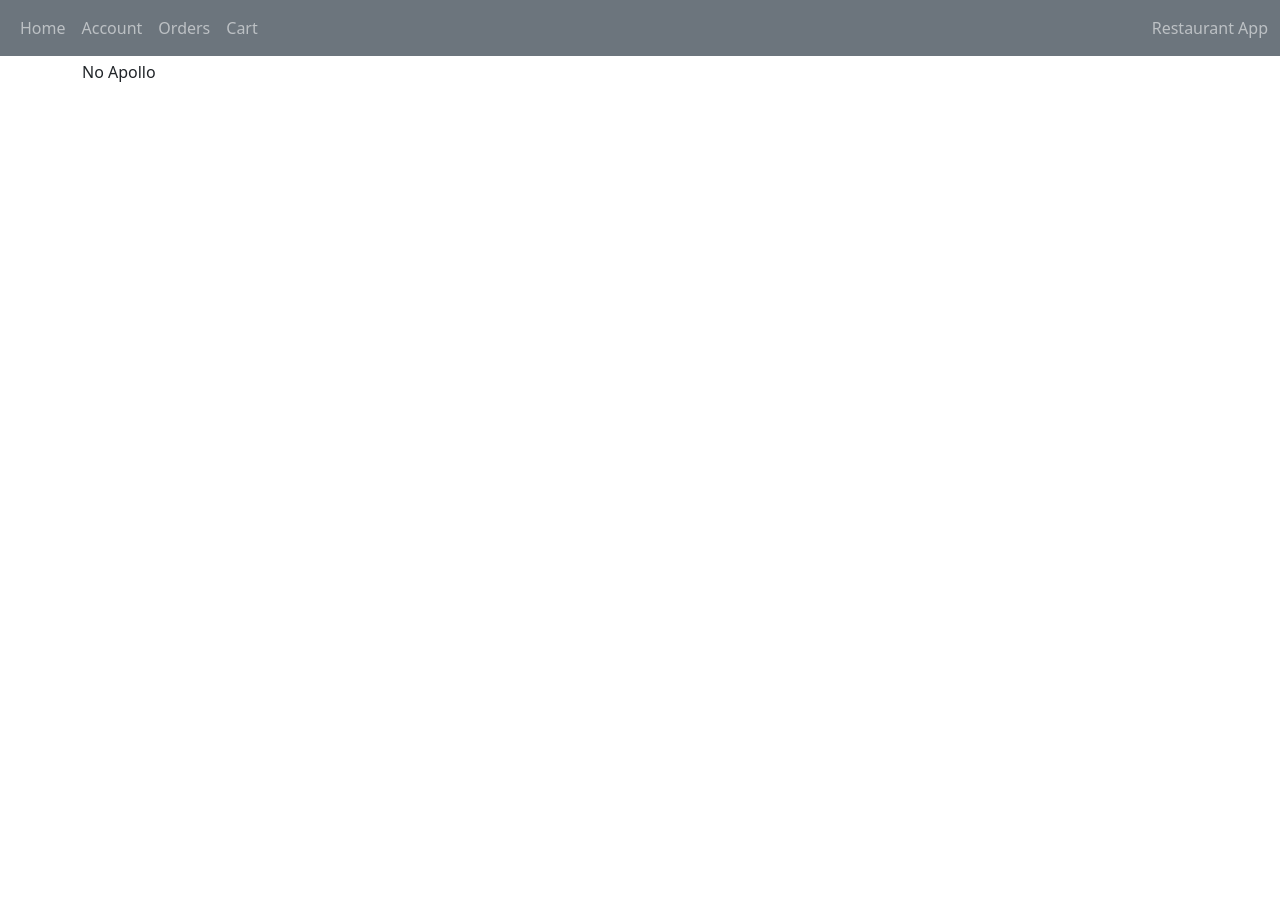
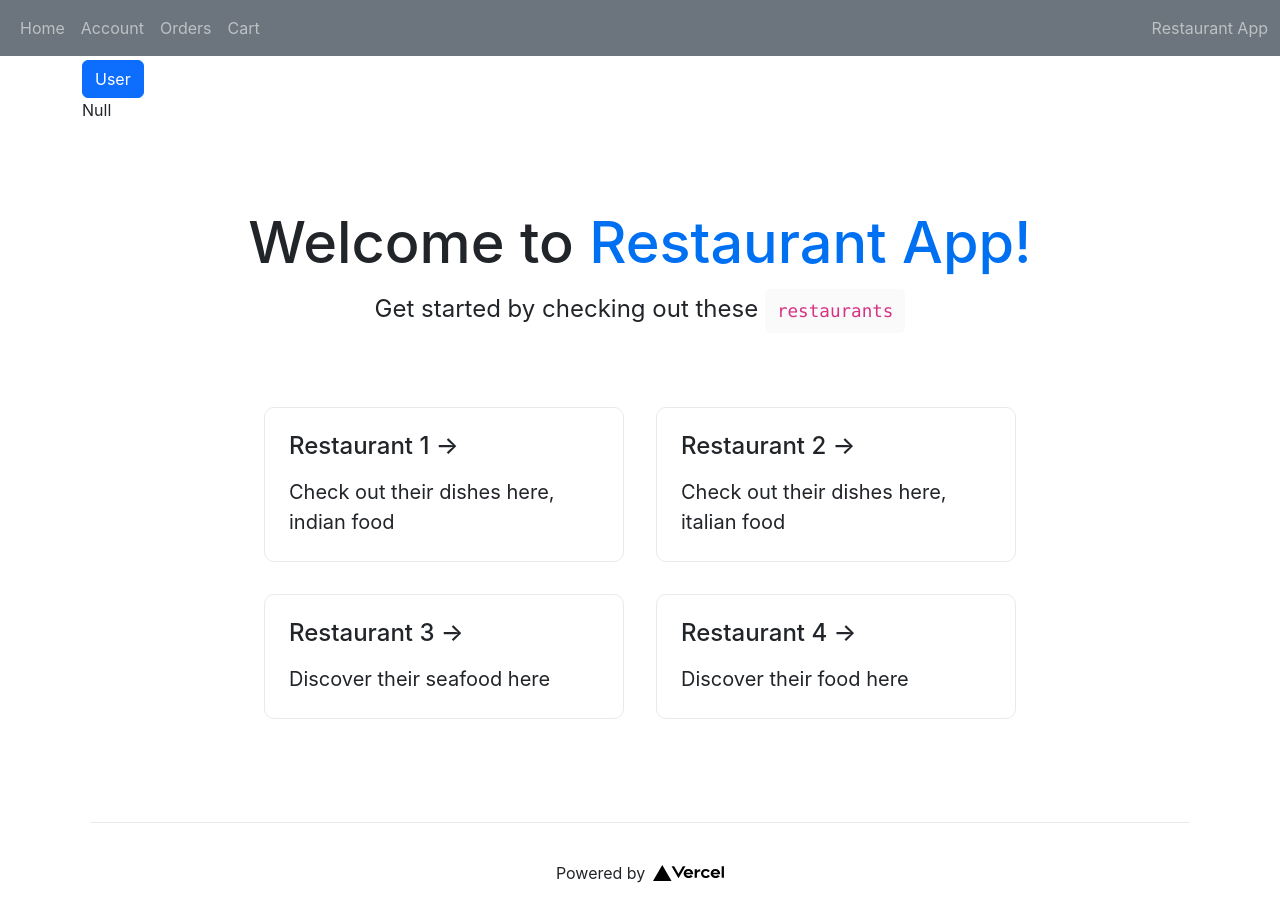
Before and after one commit to jtpearson95/capstone17-frontend, a Next.js app: page / in a window 1280 px wide. Before the commit the page ends 800 px from the top, so only its background shows below. Built offline with nearby package versions, Linux system fonts and the light colour scheme.

Commit message:
with depth

```diff
--- a/pages/index.js
+++ b/pages/index.js
@@ -8,13 +8,13 @@ import { Button } from 'reactstrap';
 
 function Home() {
 
-const STRAPI_URL = process.env.STRAPI_URL || "https://capstone17-3fc1d2cfc034.herokuapp.com";
+const STRAPI_URL = process.env.STRAPI_URL || "http://localhost:1337";
 console.log(`URL: ${STRAPI_URL}`);
 
 const [query, setQuery] = useState("");
 const link = new HttpLink({ uri: `${STRAPI_URL}/graphql`})
 const cache = new InMemoryCache()
-//const client = new ApolloClient({link,cache});
+const client = new ApolloClient({link,cache});
 
 const { user, setUser } = useContext(MyContext);
 const router = useRouter();
@@ -25,133 +25,133 @@ const goToUser = () => {
 };
 
   return (
-    <div>No Apollo</div>
-  //   <ApolloProvider client={client}>
-  //     <Button color="primary" onClick={goToUser}>
-  //   User
-  // </Button>
-  //     <div>{user}</div>
-  //        <div className={styles.container}>
+    // <div>No Apollo</div>
+    <ApolloProvider client={client}>
+      <Button color="primary" onClick={goToUser}>
+    User
+  </Button>
+      <div>{user}</div>
+         <div className={styles.container}>
 
-  //     <main>
-  //       <h1 className={styles.title}>
-  //         Welcome to <a>Restaurant App!</a>
-  //       </h1>
+      <main>
+        <h1 className={styles.title}>
+          Welcome to <a>Restaurant App!</a>
+        </h1>
 
-  //       <p className={styles.description}>
-  //         Get started by checking out these <code>restaurants</code>
-  //       </p>
+        <p className={styles.description}>
+          Get started by checking out these <code>restaurants</code>
+        </p>
 
-  //       <div className={styles.grid}>
-  //         <a href="https://nextjs.org/docs" className={styles.card}>
-  //           <h3>Restaurant 1 &rarr;</h3>
-  //           <p>Check out their dishes here, indian food</p>
-  //         </a>
+        <div className={styles.grid}>
+          <a href="https://nextjs.org/docs" className={styles.card}>
+            <h3>Restaurant 1 &rarr;</h3>
+            <p>Check out their dishes here, indian food</p>
+          </a>
 
-  //         <a href="https://nextjs.org/learn" className={styles.card}>
-  //           <h3>Restaurant 2 &rarr;</h3>
-  //           <p>Check out their dishes here, italian food</p>
-  //         </a>
+          <a href="https://nextjs.org/learn" className={styles.card}>
+            <h3>Restaurant 2 &rarr;</h3>
+            <p>Check out their dishes here, italian food</p>
+          </a>
 
-  //         <a
-  //           href="https://github.com/vercel/next.js/tree/canary/examples"
-  //           className={styles.card}
-  //         >
-  //           <h3>Restaurant 3 &rarr;</h3>
-  //           <p>Discover their seafood here</p>
-  //         </a>
+          <a
+            href="https://github.com/vercel/next.js/tree/canary/examples"
+            className={styles.card}
+          >
+            <h3>Restaurant 3 &rarr;</h3>
+            <p>Discover their seafood here</p>
+          </a>
 
-  //         <a
-  //           href="https://vercel.com/import?filter=next.js&utm_source=create-next-app&utm_medium=default-template&utm_campaign=create-next-app"
-  //           className={styles.card}
-  //         >
-  //           <h3>Restaurant 4 &rarr;</h3>
-  //           <p>
-  //             Discover their food here
-  //           </p>
-  //         </a>
-  //       </div>
-  //     </main>
+          <a
+            href="https://vercel.com/import?filter=next.js&utm_source=create-next-app&utm_medium=default-template&utm_campaign=create-next-app"
+            className={styles.card}
+          >
+            <h3>Restaurant 4 &rarr;</h3>
+            <p>
+              Discover their food here
+            </p>
+          </a>
+        </div>
+      </main>
 
-  //     <footer>
-  //       <a
-  //         href="https://vercel.com?utm_source=create-next-app&utm_medium=default-template&utm_campaign=create-next-app"
-  //         target="_blank"
-  //         rel="noopener noreferrer"
-  //       >
-  //         Powered by{' '}
-  //         <img src="/vercel.svg" alt="Vercel" className={styles.logo} />
-  //       </a>
-  //     </footer>
+      <footer>
+        <a
+          href="https://vercel.com?utm_source=create-next-app&utm_medium=default-template&utm_campaign=create-next-app"
+          target="_blank"
+          rel="noopener noreferrer"
+        >
+          Powered by{' '}
+          <img src="/vercel.svg" alt="Vercel" className={styles.logo} />
+        </a>
+      </footer>
 
-  //     <style jsx>{`
-  //       main {
-  //         padding: 5rem 0;
-  //         flex: 1;
-  //         display: flex;
-  //         flex-direction: column;
-  //         justify-content: center;
-  //         align-items: center;
-  //       }
-  //       footer {
-  //         width: 100%;
-  //         height: 100px;
-  //         border-top: 1px solid #eaeaea;
-  //         display: flex;
-  //         justify-content: center;
-  //         align-items: center;
-  //       }
-  //       footer img {
-  //         margin-left: 0.5rem;
-  //       }
-  //       footer a {
-  //         display: flex;
-  //         justify-content: center;
-  //         align-items: center;
-  //         text-decoration: none;
-  //         color: inherit;
-  //       }
-  //       code {
-  //         background: #fafafa;
-  //         border-radius: 5px;
-  //         padding: 0.75rem;
-  //         font-size: 1.1rem;
-  //         font-family:
-  //           Menlo,
-  //           Monaco,
-  //           Lucida Console,
-  //           Liberation Mono,
-  //           DejaVu Sans Mono,
-  //           Bitstream Vera Sans Mono,
-  //           Courier New,
-  //           monospace;
-  //       }
-  //     `}</style>
+      <style jsx>{`
+        main {
+          padding: 5rem 0;
+          flex: 1;
+          display: flex;
+          flex-direction: column;
+          justify-content: center;
+          align-items: center;
+        }
+        footer {
+          width: 100%;
+          height: 100px;
+          border-top: 1px solid #eaeaea;
+          display: flex;
+          justify-content: center;
+          align-items: center;
+        }
+        footer img {
+          margin-left: 0.5rem;
+        }
+        footer a {
+          display: flex;
+          justify-content: center;
+          align-items: center;
+          text-decoration: none;
+          color: inherit;
+        }
+        code {
+          background: #fafafa;
+          border-radius: 5px;
+          padding: 0.75rem;
+          font-size: 1.1rem;
+          font-family:
+            Menlo,
+            Monaco,
+            Lucida Console,
+            Liberation Mono,
+            DejaVu Sans Mono,
+            Bitstream Vera Sans Mono,
+            Courier New,
+            monospace;
+        }
+      `}</style>
 
-  //     <style jsx global>{`
-  //       html,
-  //       body {
-  //         padding: 0;
-  //         margin: 0;
-  //         font-family:
-  //           -apple-system,
-  //           BlinkMacSystemFont,
-  //           Segoe UI,
-  //           Roboto,
-  //           Oxygen,
-  //           Ubuntu,
-  //           Cantarell,
-  //           Fira Sans,
-  //           Droid Sans,
-  //           Helvetica Neue,
-  //           sans-serif;
-  //       }
-  //       * {
-  //         box-sizing: border-box;
-  //       }
-  //     `}</style>
-  //   </div>
-  //   </ApolloProvider>
+      <style jsx global>{`
+        html,
+        body {
+          padding: 0;
+          margin: 0;
+          font-family:
+            -apple-system,
+            BlinkMacSystemFont,
+            Segoe UI,
+            Roboto,
+            Oxygen,
+            Ubuntu,
+            Cantarell,
+            Fira Sans,
+            Droid Sans,
+            Helvetica Neue,
+            sans-serif;
+        }
+        * {
+          box-sizing: border-box;
+        }
+      `}</style>
+    </div>
+    </ApolloProvider>
   );
 }
 
--- a/pages/orders.js
+++ b/pages/orders.js
@@ -5,7 +5,7 @@ import { GET_RESTAURANTS } from "../graphql/queries";
 import styles from "../styles/Home.module.css";
 import { Col, CardImg, Row } from "reactstrap";
 
-const STRAPI_URL = process.env.STRAPI_URL || "https://capstone17-3fc1d2cfc034.herokuapp.com";
+const STRAPI_URL = process.env.STRAPI_URL || "http://localhost:1337";
 
 export default function Home({ restaurants }) {
   console.log(restaurants);
@@ -27,7 +27,7 @@ export default function Home({ restaurants }) {
                     <CardImg
                       top={true}
                       style={{ height: 200 }}
-                      src={`${STRAPI_URL}/${val.attributes.image.data.attributes.url}`}
+                      src={`${STRAPI_URL}${val.attributes.image.data.attributes.url}`}
                     />
                     <h3>{val.attributes.name}</h3>
                     <p>{val.attributes.description}</p>
```
Also changed, not shown: pages/[slug].js (+5 -2 lines).
